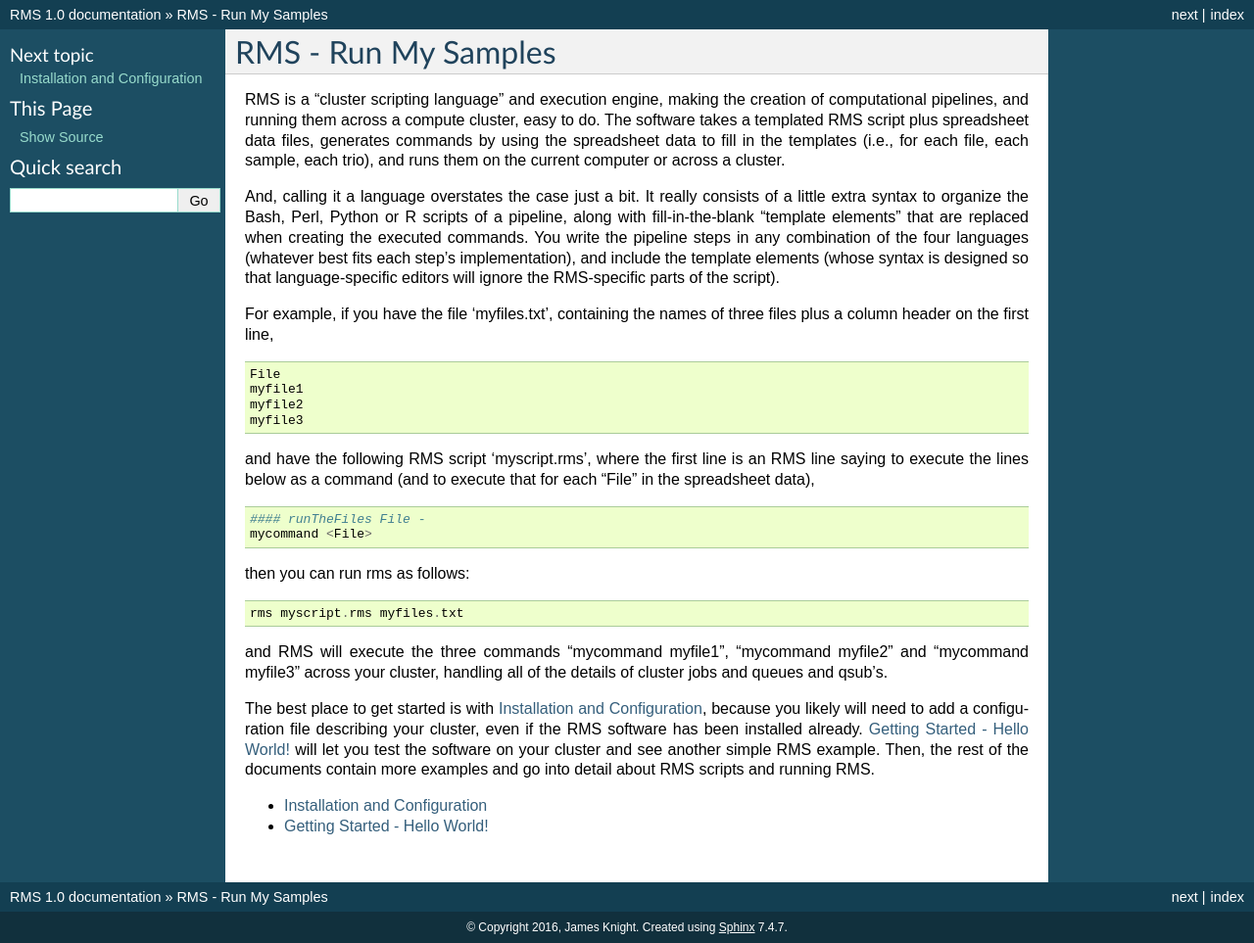
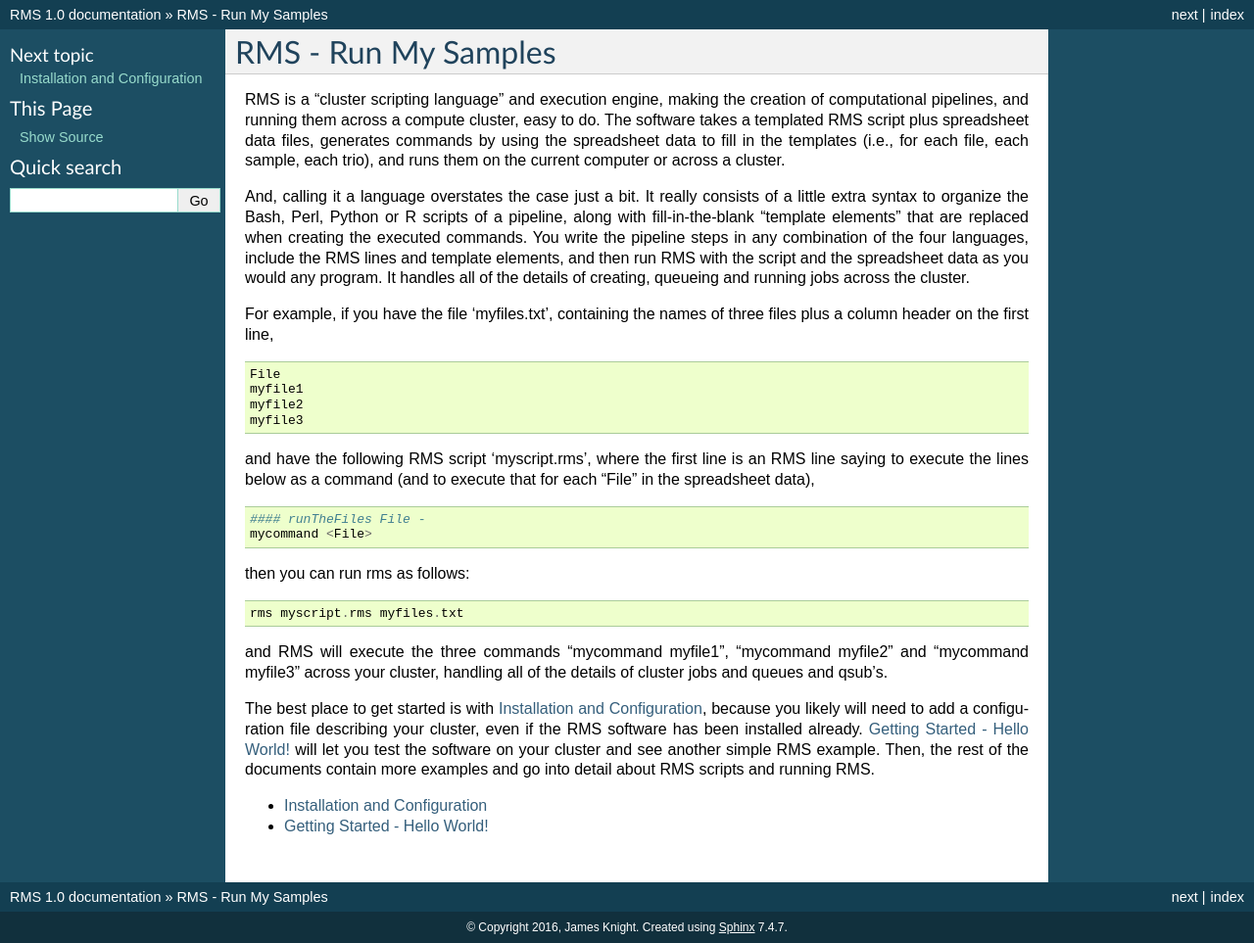
Before and after one commit to knightjimr/rms, a Sphinx documentation site: the page built from docs/index.rst, in a window 1280 px wide. Shown: the whole page at 98% size. Built offline with Sphinx 7.4.7, drawn with Linux system fonts in a browser that asks for light colours.

Commit message:
Added text

```diff
--- a/docs/index.rst
+++ b/docs/index.rst
@@ -15,9 +15,9 @@ computer or across a cluster.
 And, calling it a language overstates the case just a bit.  It really consists of a little extra
 syntax to organize the Bash, Perl, Python or R scripts of a pipeline, along with fill-in-the-blank
 “template elements” that are replaced when creating the executed commands.  You write the pipeline
-steps in any combination of the four languages (whatever best fits each step’s implementation),
-and include the template elements (whose syntax is designed so that language-specific editors will
-ignore the RMS-specific parts of the script).
+steps in any combination of the four languages, include the RMS lines and template elements, and then
+run RMS with the script and the spreadsheet data as you would any program.  It handles all of the details
+of creating, queueing and running jobs across the cluster.
 
 For example, if you have the file 'myfiles.txt', containing the names of three files plus a column
 header on the first line, ::
```
